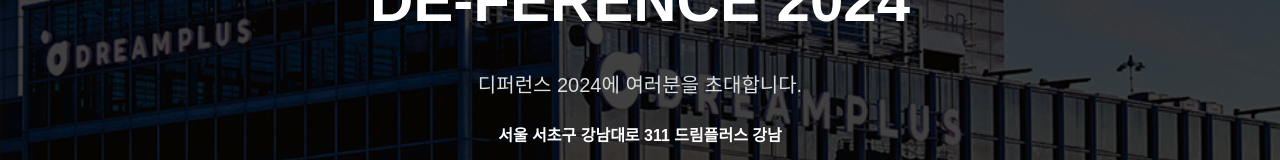
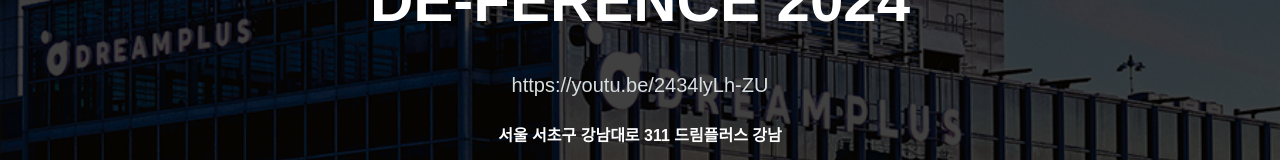
Before and after one commit to wonj1012/deference-website, a Next.js app: page /schedule/2024 in a window 1280 px wide. Shown: the part 201-361 px from the top of the page. Built offline with nearby package versions, Linux system fonts and the light colour scheme.

Commit message:
fix: Add broken pictures

```diff
--- a/components/Footer/footer.js
+++ b/components/Footer/footer.js
@@ -84,7 +84,7 @@ function Footer() {
     {
       name: "Twitter(X)",
       href: "https://twitter.com/decipherglobal",
-      imgUrl: "/img/X-twitter.png",
+      imgUrl: "/img/x-twitter.png",
     },
 
     {
--- a/config/city-lists.json
+++ b/config/city-lists.json
@@ -4,7 +4,7 @@
     "name": "DE-FERENCE 2024",
     "country": "Proof of Contribution",
     "date": "Feburary 17, 2024",
-    "description": "디퍼런스 2024에 여러분을 초대합니다.",
+    "description": "https://youtu.be/2434lyLh-ZU",
     "img": "/img/deference2024.png",
     "address": "서울 서초구 강남대로 311 드림플러스 강남",
     "sponsors": ["/img/sponsors.png"],
```
Also changed, not shown: public/img/speakers/yoon-jeongsoo.jpeg (added).
